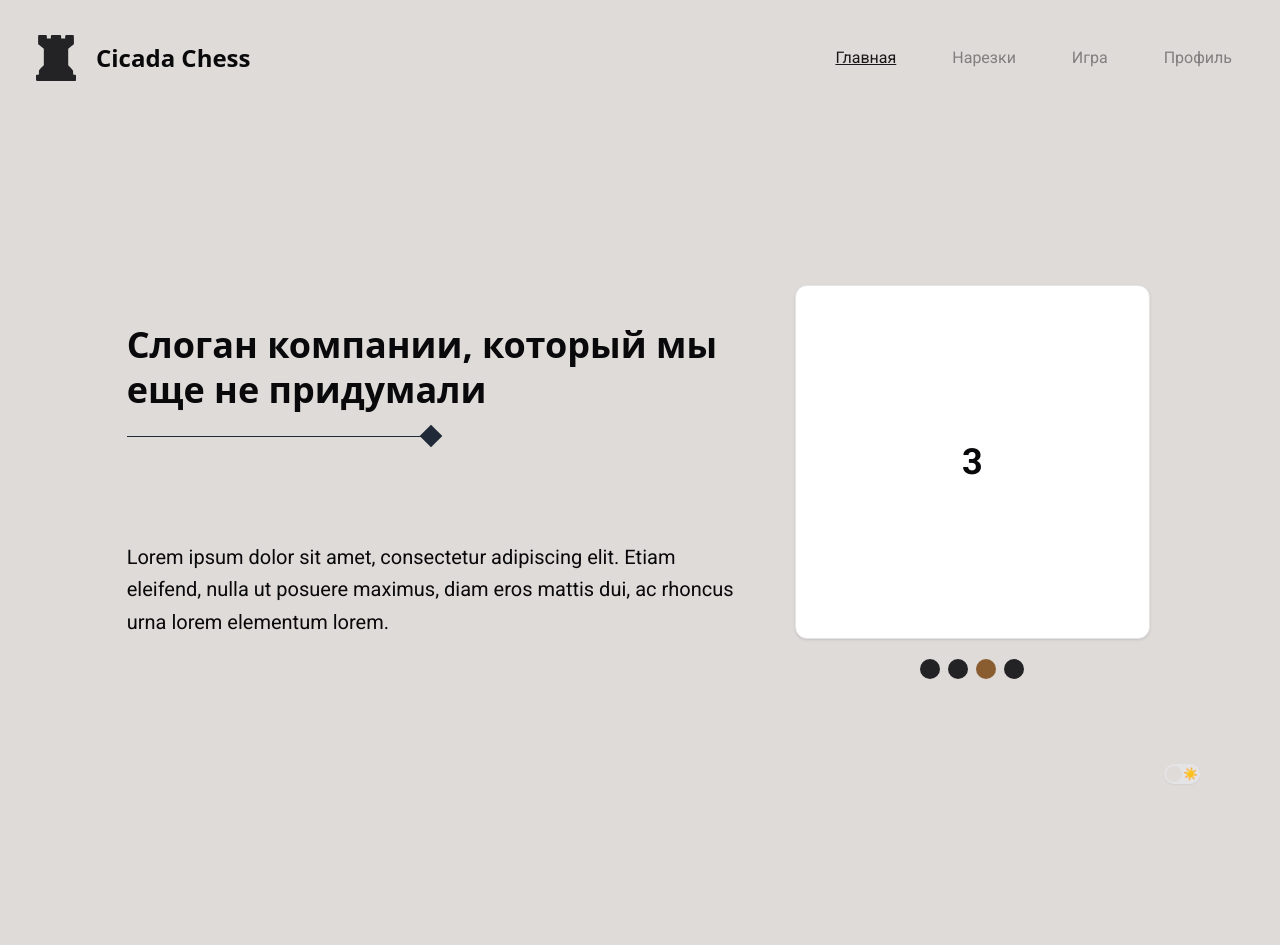
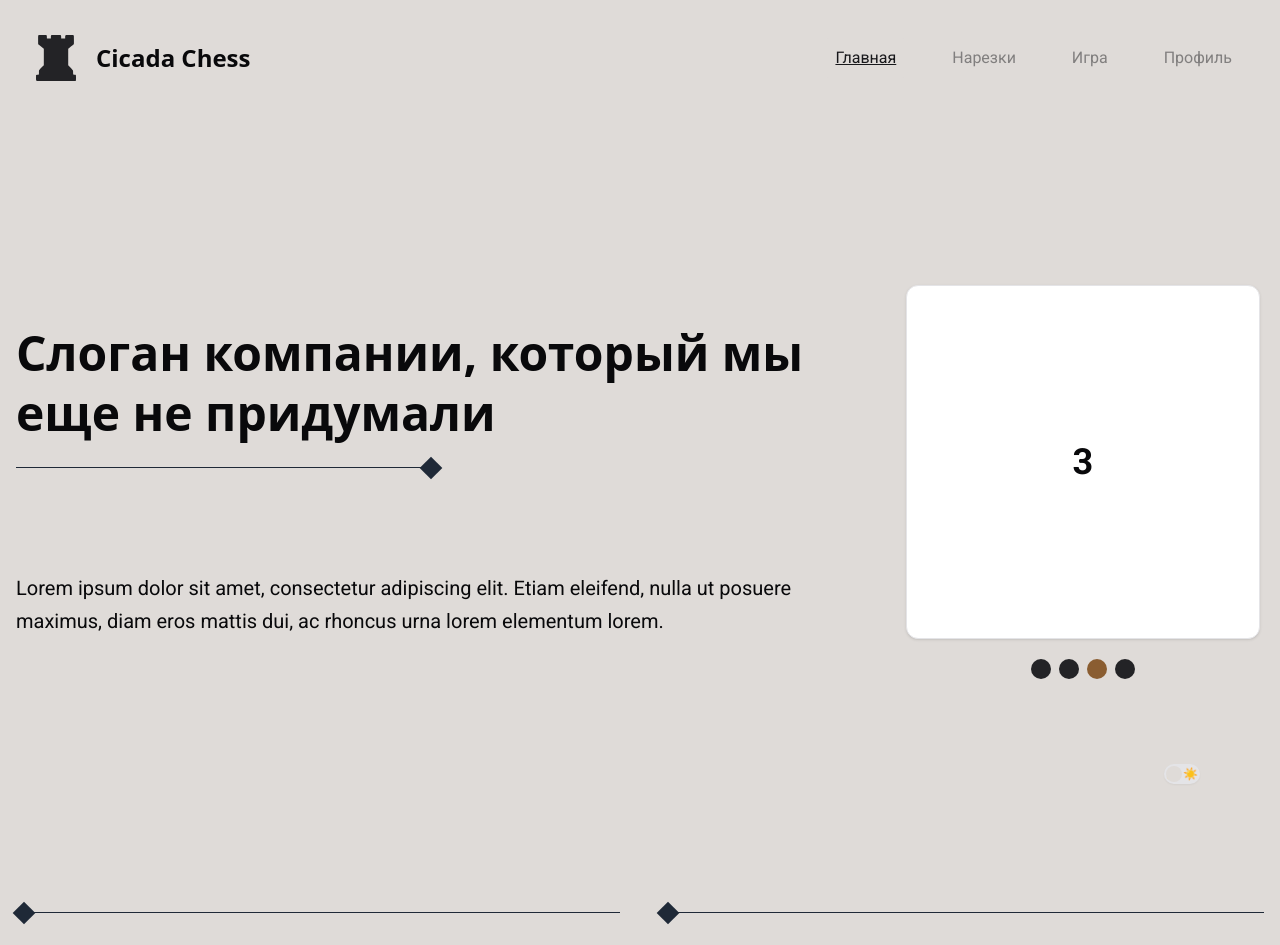
Before and after one commit to SmokingElk/cicada-frontend-mirror, a Next.js app: page / in a window 1280 px wide. Before the commit the page ends 880 px from the top, so only its background shows below. Built offline with nearby package versions, Linux system fonts and the light colour scheme.

Commit message:
fix separator, section width

```diff
--- /dev/null
+++ b/src/components/(shared)/common/customSeparator.tsx
@@ -0,0 +1,28 @@
+import { cn } from "@/lib/utils";
+
+interface CustomSeparatorProps {
+	width?: number; // Ширина в процентах
+	direction?: "left" | "right";
+	className?: string;
+}
+
+export default function CustomSeparator({
+																					width = 50,
+																					direction = "right",
+																					className = "",
+																				}: CustomSeparatorProps) {
+	return (
+		<div
+			className={cn("relative", className)}
+			style={{ width: `${width}%` }}
+		>
+			<div className="border-t border-gray-800 w-full"></div>
+			<div
+				className={cn(
+					"absolute top-1/2 -translate-y-1/2 rotate-45 w-4 h-4 bg-gray-800",
+					direction === "right" ? "right-0" : "left-0"
+				)}
+			></div>
+		</div>
+	);
+}
--- a/src/components/(shared)/landing/landingPage.tsx
+++ b/src/components/(shared)/landing/landingPage.tsx
@@ -1,27 +1,32 @@
 import LandingCarousel from "./landingCarousel"
-import ThemeToggle from "@/providers/items/themeToggle";
+import CustomSeparator from "@/components/(shared)/common/customSeparator";
 
 export default function LandingPage() {
 	return (
+		<>
 			<section className="h-screen flex flex-row justify-center items-center gap-x-10">
-			<div className="w-1/2 flex flex-col justify-center space-y-6 relative">
-				<h1 className="font-semibold text-4xl leading-tight">
+				<div className="w-full flex flex-col justify-center space-y-6 relative">
+					<h1 className="font-semibold text-5xl leading-tight">
 						Слоган компании, который мы еще не придумали
 					</h1>
-				<div>
-					<div className="relative w-full">
-						<div className="w-[50%] border-t border-gray-800"></div>
-						<div className="absolute right-[50%] top-1/2 -translate-y-1/2 rotate-45 w-4 h-4 bg-gray-800"></div>
-					</div>
-				</div>
+					<CustomSeparator/>
 					<p className="pt-20 text-xl leading-relaxed">
 						Lorem ipsum dolor sit amet, consectetur adipiscing elit. Etiam eleifend, nulla ut posuere maximus, diam eros
 						mattis dui, ac rhoncus urna lorem elementum lorem.
 					</p>
 				</div>
 				<div>
-				<LandingCarousel />
+					<LandingCarousel/>
 				</div>
 			</section>
+			<section className="flex flex-col items-center w-full">
+				<div className="flex flex-row justify-between w-full mx-auto gap-x-10">
+					<CustomSeparator direction="left" className="my-8 flex-1"/>
+					<CustomSeparator direction="left" className="my-8 flex-1"/>
+				</div>
+			</section>
+
+
+		</>
 	);
 }
```
Lines whose indentation alone changed are shown as unchanged.
